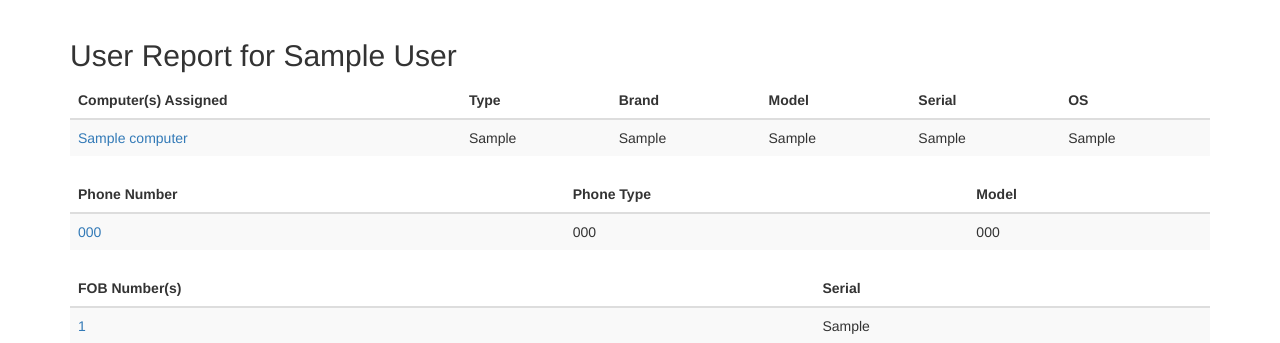
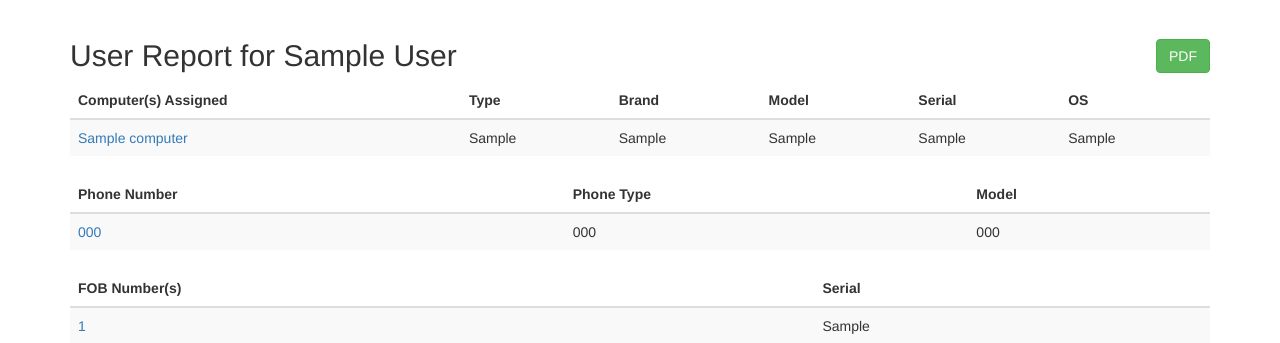
Before and after one commit to chrispuppe/ITEquipDB, a Flask app: page /employee/report/1 in a window 1280 px wide. Shown: the part 51-394 px from the top of the page. Run offline with Flask 2, Linux system fonts and the light colour scheme; a user stored in the database is signed in; tables that the repository leaves empty hold one stand-in row (values such as "Sample post"); some libraries are stand-ins or nearby versions.

Commit message:
PDF User Report now working.

```diff
--- a/app/templates/employee/employee_report.html
+++ b/app/templates/employee/employee_report.html
@@ -5,6 +5,11 @@
 {% endblock %}
 {% block content %}
     <div role="content">
+        <div class="btn-group pull-right" role="group" aria-label="...">
+            <div class="btn-group" role="group">
+                <a role="button" class="btn btn-success" href="{{ url_for('employee_report_pdf', id=employee.id) }}">PDF</a>
+            </div>
+        </div>
         <h2 class="sub-header">User Report for {{ employee.name }}</h2>
         <div class="table-responsive">
             <table class="table table-striped">
--- a/app/views.py
+++ b/app/views.py
@@ -8,7 +8,7 @@ from wtforms import StringField, PasswordField, BooleanField
 from wtforms.validators import InputRequired, Email, Length
 from werkzeug.security import generate_password_hash, check_password_hash
 from sqlalchemy.sql import exists
-# import pdfkit
+import pdfkit
 
 
 # validation and str to date for input
@@ -235,36 +235,38 @@ def employee_report(id):
 
 ###################  Employee PDF Report  ###################
 
-# @app.route('/report/pdf/<int:id>' , methods=['POST', 'GET'])
-# @login_required
-# def employee_report_pdf(id):
-#     #Getting user by primary key:
-#     # Validate url to ensure id exists
-#     employee = models.Employee.query.get(id)
-#     if not employee:
-#         flash('Invalid employee id: {0}'.format(id))
-#         return redirect(url_for('index'))
-#     # get device tables to get all user assigned items
-#     assigned_computers = models.Computers.query.all()
-#     assigned_phones = models.Phone_Account.query.all()
-#     assigned_printers = models.Printers.query.all()
-#     assigned_fobs = models.Fob.query.all()
-#     assigned_ipads = models.Ipads.query.all()
-#     # raise exception
+@app.route('/report/pdf/<int:id>' , methods=['POST', 'GET'])
+@login_required
+def employee_report_pdf(id):
+    #Getting user by primary key:
+    # Validate url to ensure id exists
+    employee = models.Employee.query.get(id)
+    if not employee:
+        flash('Invalid employee id: {0}'.format(id))
+        return redirect(url_for('index'))
+    # get device tables to get all user assigned items
+    assigned_computers = models.Computers.query.all()
+    assigned_phones = models.Phone_Account.query.all()
+    assigned_printers = models.Printers.query.all()
+    assigned_fobs = models.Fob.query.all()
+    assigned_ipads = models.Ipads.query.all()
+    # raise exception
 
-#     rendered_report = render_template('reports/pdf_employee_report.html', employee=employee,
-#                             assigned_computers=assigned_computers,
-#                             assigned_phones=assigned_phones,
-#                             assigned_fobs=assigned_fobs,
-#                             assigned_ipads=assigned_ipads,
-#                             assigned_printers=assigned_printers)
+    rendered_report = render_template('reports/pdf_employee_report.html', employee=employee,
+                            assigned_computers=assigned_computers,
+                            assigned_phones=assigned_phones,
+                            assigned_fobs=assigned_fobs,
+                            assigned_ipads=assigned_ipads,
+                            assigned_printers=assigned_printers)
 
-#     css = ['']
-#     pdf_report = pdfkit.from_string(rendered_report, False, css=css)
+    css = ['app/static/css/bootstrap.css']
+    pdf_report = pdfkit.from_string(rendered_report, False, css=css)
 
-#     response = make_response(pdf_report)
-#     response.headers['Content-type'] = 'application/pdf'
-#     response.headers['Content-Disposition'] = 'attachment; {}.pdf'.format(employee.name)
+    pdf_response = make_response(pdf_report)
+    pdf_response.headers['Content-type'] = 'application/pdf'
+    pdf_response.headers['Content-Disposition'] = 'attachment; {}.pdf'.format(employee.name)
+
+    return pdf_response
 
 ###################  Devices  ###################
 # @app.route('/devices' , methods=['POST', 'GET'])
```
Also changed, not shown: app/templates/reports/pdf_employee_report.html (+16 -7 lines), main.css (added).
